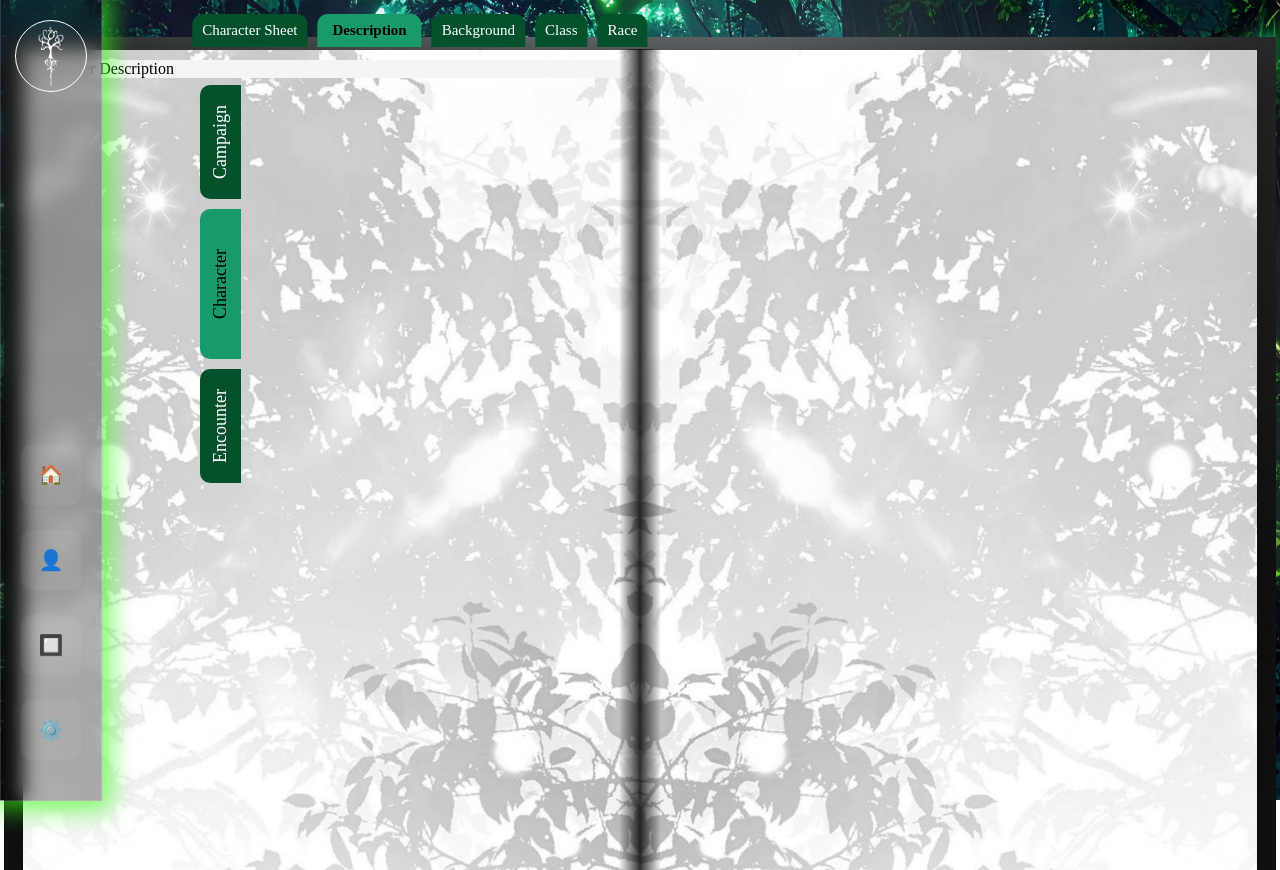
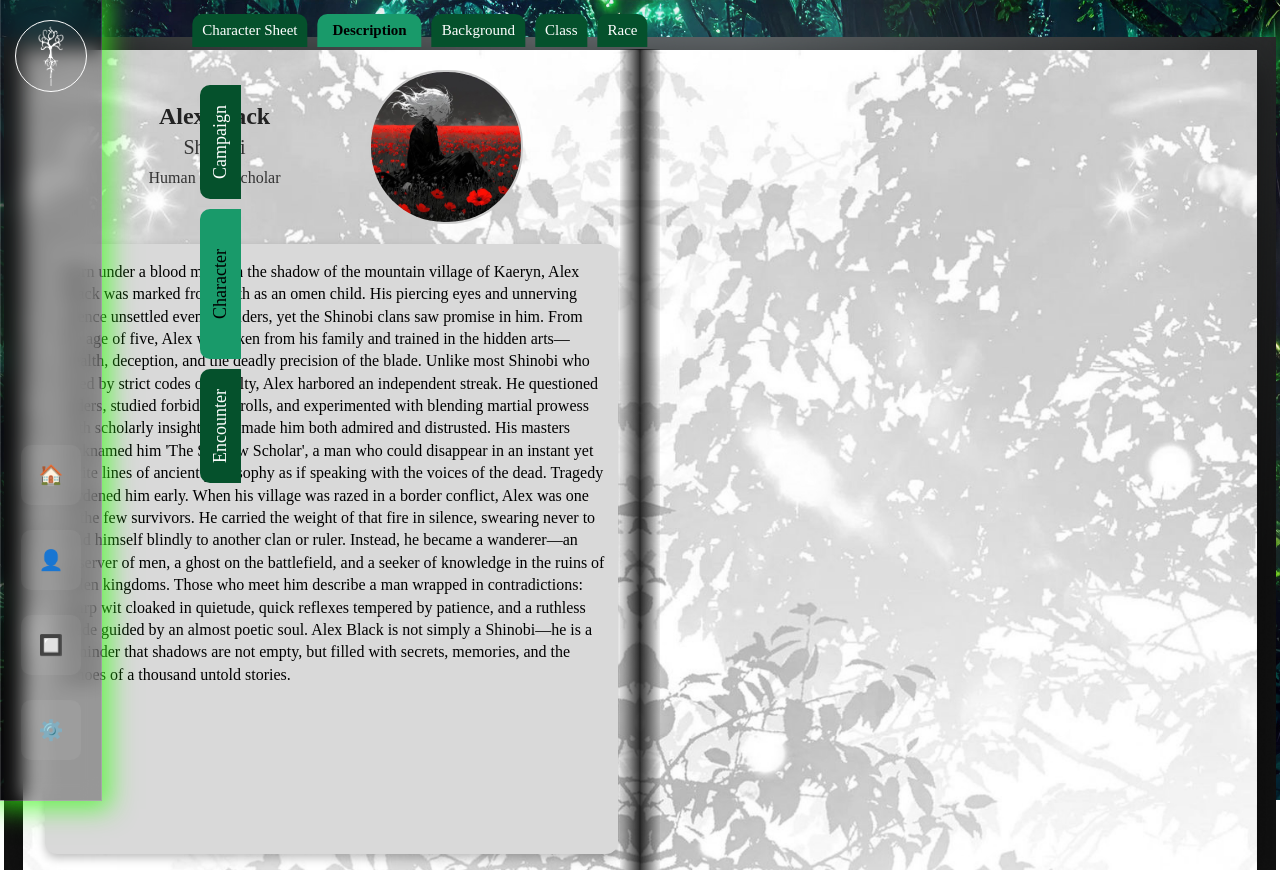
Before and after one commit to andrevanheerden/Yggdrasil, a React (Create React App) app in the folder yggdrasil/frontend/: page /character in a window 1280 px wide. Both pictures are taken after a click on the button "Description". Built offline with nearby package versions, Linux system fonts and the light colour scheme.

Commit message:
charater decription

```diff
--- a/yggdrasil/frontend/src/pages/characterPage/character.css
+++ b/yggdrasil/frontend/src/pages/characterPage/character.css
@@ -397,8 +397,86 @@
 }
 
 .char-left-tab-content {
-  background: #f5f5f5;
+
 
   border-radius: 0px 10px 10px 10px;
 
 }
+
+
+
+/* character des */
+
+.character-header {
+  display: flex;
+  align-items: center;  /* vertically center info + image */
+  justify-content: center; /* center horizontally within page */
+  gap: 30px; /* space between info and portrait */
+  margin-bottom: 20px;
+}
+
+.character-info {
+  display: flex;
+  flex-direction: column; /* stack name, class, details vertically */
+  gap: 6px;
+  align-items: center; /* center text inside the info block */
+}
+
+.character-name {
+  font-size: 24px;
+  font-weight: bold;
+  color: #222;
+  text-align: center;
+}
+
+.character-class {
+  font-size: 20px;
+  color: #333;
+  text-align: center;
+}
+
+.character-details {
+  display: flex;
+  gap: 20px;
+  justify-content: center; /* center race/background horizontally */
+}
+
+.character-race,
+.character-background {
+  font-size: 16px;
+  color: #333;
+  padding: 4px 8px;
+  border-radius: 6px;
+}
+
+.portrait-img2-header {
+  width: 150px;
+  height: 150px;
+  object-fit: cover;
+  border-radius: 75px;
+  border: 2px solid #ccc;
+  margin-left: 50px;
+}
+
+.description-box {
+  width: 94%;
+  max-width: 800px;
+  height: 580px;
+  background: #D9D9D9;
+  padding: 15px;
+  border-radius: 12px;
+  box-shadow: 0 4px 10px rgba(0,0,0,0.25);
+  margin: 15px auto 0 auto; /* center horizontally */
+}
+
+.description-textarea {
+  width: 100%;
+  height: 100%;
+  background: transparent;
+  border: none;
+  resize: none;
+  font-family: 'Caudex', serif;
+  font-size: 16px;
+  line-height: 1.4;
+  outline: none;
+}
--- a/yggdrasil/frontend/src/pages/characterPage/componets/characterDes.js
+++ b/yggdrasil/frontend/src/pages/characterPage/componets/characterDes.js
@@ -1,8 +1,40 @@
-// CharacterDes.js
-import React from "react";
+import React, { useState } from "react";
+import "../character.css";
+import rose from "../../../assets/images/rose.jpg"; // Example portrait
 
-const CharacterDes = () => {
-  return <div>Character Description</div>;
+const CharacterDec = () => {
+  const [description, setDescription] = useState(
+    "Born under a blood moon in the shadow of the mountain village of Kaeryn, Alex Black was marked from birth as an omen child. His piercing eyes and unnerving silence unsettled even the elders, yet the Shinobi clans saw promise in him. From the age of five, Alex was taken from his family and trained in the hidden arts—stealth, deception, and the deadly precision of the blade."
+    + " Unlike most Shinobi who lived by strict codes of loyalty, Alex harbored an independent streak. He questioned orders, studied forbidden scrolls, and experimented with blending martial prowess with scholarly insight. This made him both admired and distrusted. His masters nicknamed him 'The Shadow Scholar', a man who could disappear in an instant yet recite lines of ancient philosophy as if speaking with the voices of the dead."
+    + " Tragedy hardened him early. When his village was razed in a border conflict, Alex was one of the few survivors. He carried the weight of that fire in silence, swearing never to bind himself blindly to another clan or ruler. Instead, he became a wanderer—an observer of men, a ghost on the battlefield, and a seeker of knowledge in the ruins of fallen kingdoms."
+    + " Those who meet him describe a man wrapped in contradictions: sharp wit cloaked in quietude, quick reflexes tempered by patience, and a ruthless blade guided by an almost poetic soul. Alex Black is not simply a Shinobi—he is a reminder that shadows are not empty, but filled with secrets, memories, and the echoes of a thousand untold stories."
+  );
+
+  return (
+    <div className="page left-page">
+      {/* Header with portrait */}
+      <div className="character-header">
+        <div className="character-info">
+          <div className="character-name">Alex Black</div>
+          <div className="character-class">Shinobi</div>
+          <div className="character-details">
+            <div className="character-race">Human</div>
+            <div className="character-background">Scholar</div>
+          </div>
+        </div>
+        <img src={rose} alt="Portrait" className="portrait-img2-header" />
+      </div>
+
+      {/* Description box */}
+      <div className="description-box">
+        <textarea
+          value={description}
+          onChange={(e) => setDescription(e.target.value)}
+          className="description-textarea"
+        />
+      </div>
+    </div>
+  );
 };
 
-export default CharacterDes;
+export default CharacterDec;
```
